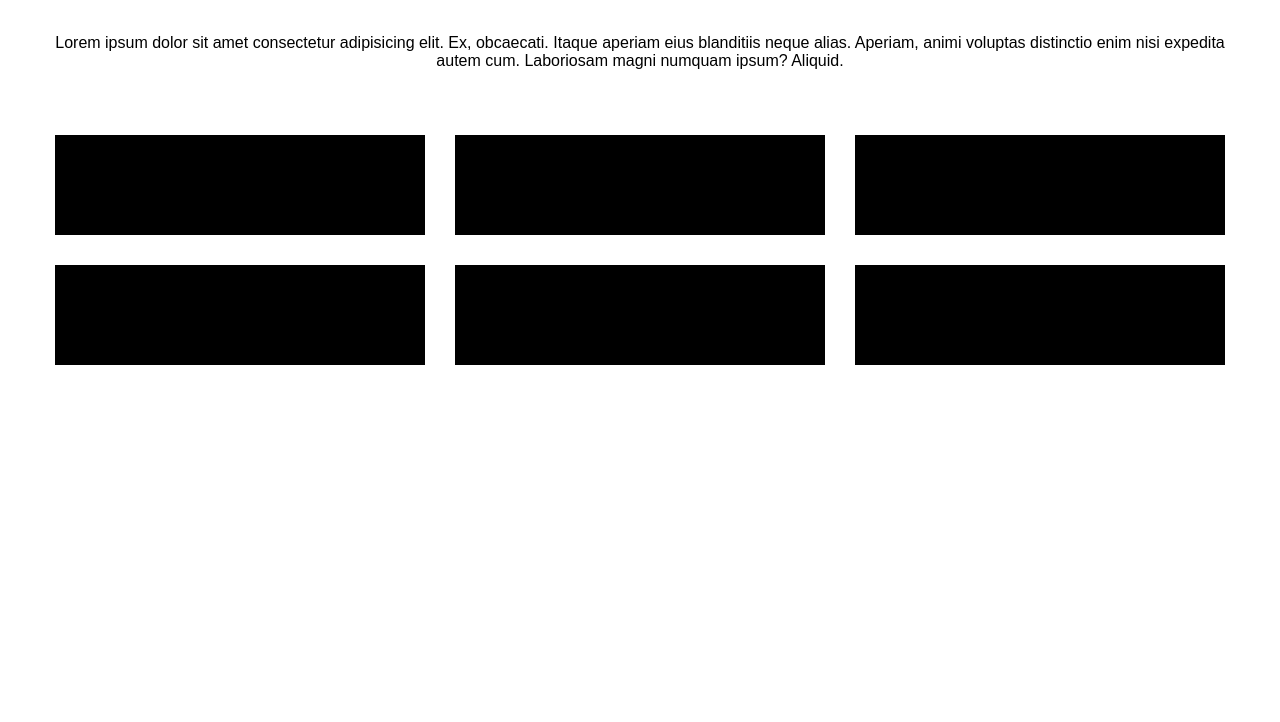
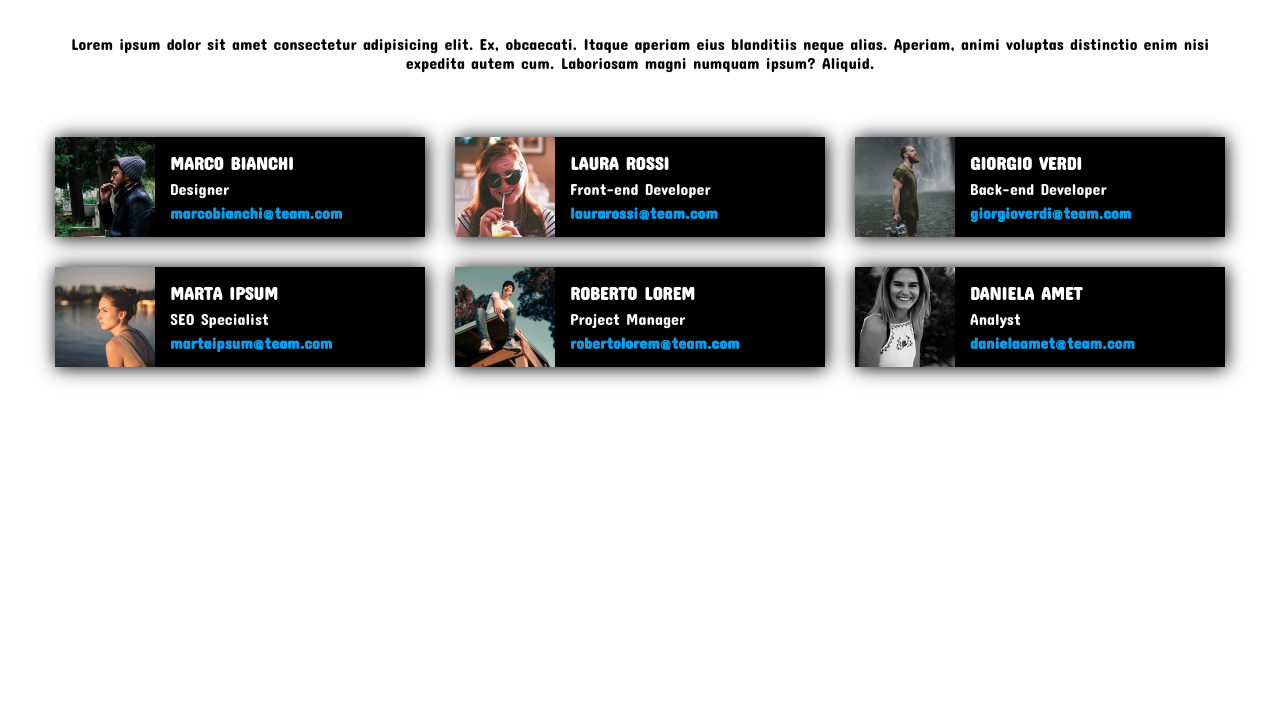
Before and after one commit to Pietro-Leone/html-css-float-cards, a plain HTML site: page index.html in a window 1280 px wide. Shown: the part 78-800 px from the top of the page. Drawn offline with Linux system fonts and the light colour scheme.

Commit message:
Fine esercizio

```diff
--- a/css/style.css
+++ b/css/style.css
@@ -2,7 +2,7 @@
     margin: 0;
     padding: 0;
     box-sizing: border-box;
-    font-family: Arial, Helvetica, sans-serif
+    font-family: 'Concert One', cursive;
 }
 
 .container{
@@ -39,4 +39,32 @@ h1{
     height: 100px;
     background-color: black;
     margin: 15px;
+    box-shadow: 1px 1px 18px black;
 }
+
+img{
+    height: 100px;
+}
+
+.description{
+    color: white;
+    width: 270px;
+    padding: 15px;
+    vertical-align: middle;
+}
+
+.title{
+    font-weight: bolder;
+    font-size: large;
+}
+
+.profession{
+    display: inline-block;
+    margin: 5px 0;
+}
+
+a{
+    text-decoration: none;
+    font-weight: bold;
+    color: #079ded;
+}
--- a/index.html
+++ b/index.html
@@ -4,6 +4,9 @@
     <meta charset="UTF-8">
     <title>Meet Our Team</title>
     <link rel="stylesheet" href="css/style.css">
+    <link rel="preconnect" href="https://fonts.googleapis.com">
+    <link rel="preconnect" href="https://fonts.gstatic.com" crossorigin>
+    <link href="https://fonts.googleapis.com/css2?family=Concert+One&display=swap" rel="stylesheet">
 </head>
 <body>
     <div class="container">
@@ -14,28 +17,58 @@
         <main>
             <section class="cards clearfix">
                 <!-- CARD N1 -->
-                <div class="card f-left">
-
+                <div class="card f-left clearfix">
+                    <img src="imgs/male1.png" class="f-left" alt="Marco Bianchi">
+                    <div class="description f-left">
+                        <span class="title">MARCO BIANCHI</span><br>
+                        <span class="profession">Designer</span><br>
+                        <a href="#">marcobianchi@team.com</a>
+                    </div>
                 </div>
                 <!-- CARD N2 -->
-                <div class="card f-left">
-
+                <div class="card f-left clearfix">
+                    <img src="imgs/female1.png" class="f-left" alt="Laura Rossi">
+                    <div class="description f-left">
+                        <span class="title">LAURA ROSSI</span><br>
+                        <span class="profession">Front-end Developer</span><br>
+                        <a href="#">laurarossi@team.com</a>
+                    </div>
                 </div>
                 <!-- CARD N3 -->
-                <div class="card f-left">
-
+                <div class="card f-left clearfix">
+                    <img src="imgs/male2.png" class="f-left" alt="Giorgio Verdi">
+                    <div class="description f-left">
+                        <span class="title">GIORGIO VERDI</span><br>
+                        <span class="profession">Back-end Developer</span><br>
+                        <a href="#">giorgioverdi@team.com</a>
+                    </div>
                 </div>
                 <!-- CARD N4 -->
-                <div class="card f-left">
-
+                <div class="card f-left clearfix">
+                    <img src="imgs/female2.png" class="f-left" alt="Marta Ipsum">
+                    <div class="description f-left">
+                        <span class="title">MARTA IPSUM</span><br>
+                        <span class="profession">SEO Specialist</span><br>
+                        <a href="#">martaipsum@team.com</a>
+                    </div>
                 </div>
                 <!-- CARD N5 -->
-                <div class="card f-left">
-
+                <div class="card f-left clearfix">
+                    <img src="imgs/male3.png" class="f-left" alt="Roberto Lorem">
+                    <div class="description f-left">
+                        <span class="title">ROBERTO LOREM</span><br>
+                        <span class="profession">Project Manager</span><br>
+                        <a href="#">robertolorem@team.com</a>
+                    </div>
                 </div>
                 <!-- CARD N6 -->
-                <div class="card f-left">
-
+                <div class="card f-left clearfix">
+                    <img src="imgs/female3.png" class="f-left" alt="Daniela Amet">
+                    <div class="description f-left">
+                        <span class="title">DANIELA AMET</span><br>
+                        <span class="profession">Analyst</span><br>
+                        <a href="#">danielaamet@team.com</a>
+                    </div>
                 </div>
             </section>
         </main>
```
